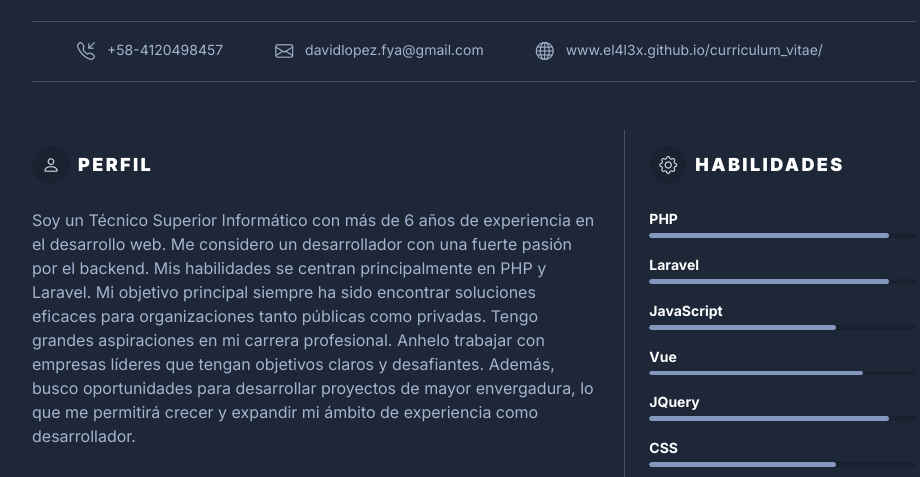
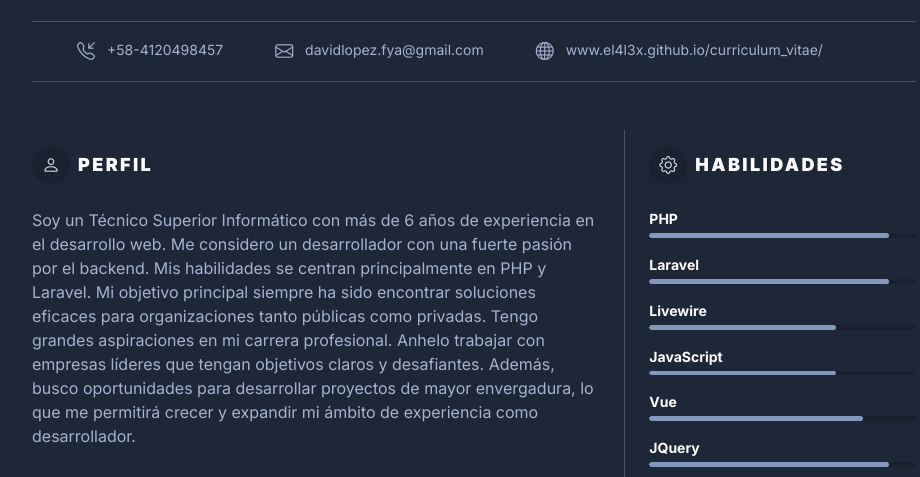
Before and after one commit to el4l3x/curriculum_vitae, a plain HTML site: page index.html in a window 1280 px wide. Shown: the part 322-799 px from the top of the page, without its empty margins (166-1086 px from the left). Drawn offline with nearby package versions, Linux system fonts and the light colour scheme.

Commit message:
Add livewire skill

```diff
--- a/index.html
+++ b/index.html
@@ -174,6 +174,12 @@ Tengo grandes aspiraciones en mi carrera profesional. Anhelo trabajar con empres
 											  <div class="progress-bar resume-progress-bar" style="width: 90%"></div>
 											</div>
 								        </li>
+									<li class="mb-2">
+							            		<div class="resume-skill-name">Livewire</div>
+										<div class="progress resume-progress" role="progressbar" aria-label="Basic example" aria-valuenow="98" aria-valuemin="0" aria-valuemax="100">
+											<div class="progress-bar resume-progress-bar" style="width: 70%"></div>
+										</div>
+								        </li>
 								        <li class="mb-2">
 								            <div class="resume-skill-name">JavaScript</div>
 								            <div class="progress resume-progress" role="progressbar" aria-label="Basic example" aria-valuenow="95" aria-valuemin="0" aria-valuemax="100">
```
